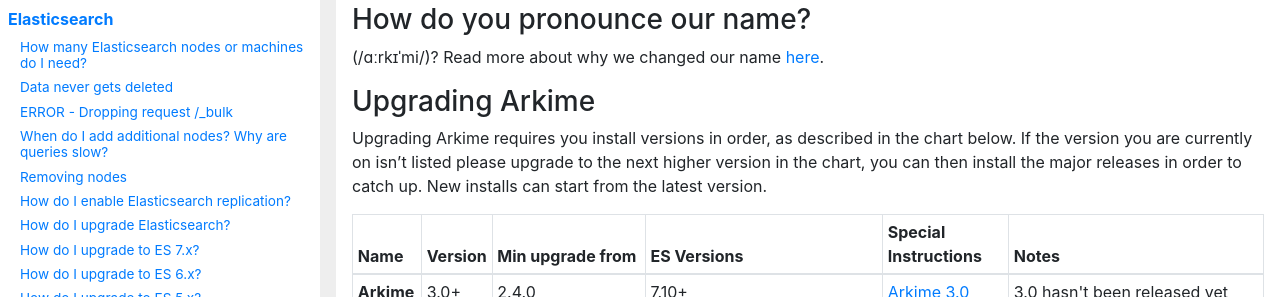
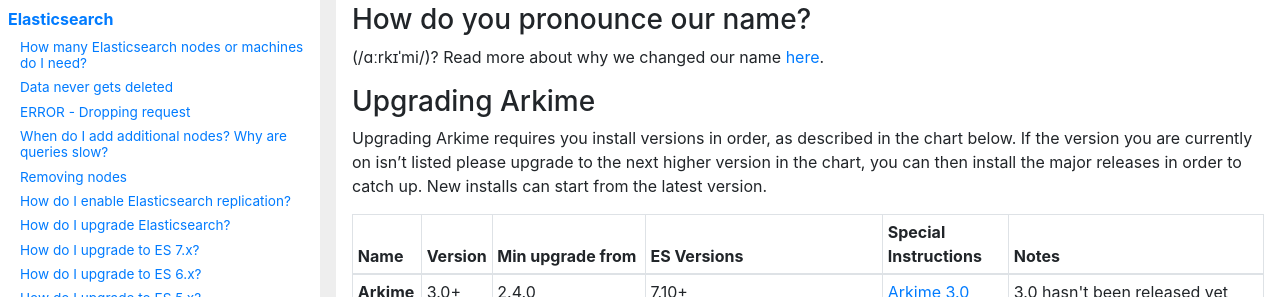
Before and after one commit to arkime/arkimeweb, a Jekyll site: the page built from faq.html, in a window 1280 px wide. Shown: the part 369-666 px from the top of the page. Built offline with Jekyll 4.4.1, drawn with Linux system fonts in a browser that asks for light colours.

Commit message:
remove _bulk from error msg to clarify

```diff
--- a/faq.html
+++ b/faq.html
@@ -131,9 +131,9 @@
         Data never gets deleted
       </a>
       <a class="nav-link nested"
-        href="#error-dropping-request-_bulk"
-        title="ERROR - Dropping request /_bulk">
-        ERROR - Dropping request /_bulk
+        href="#error-dropping-request"
+        title="ERROR - Dropping request">
+        ERROR - Dropping request
       </a>
       <a class="nav-link nested"
         href="#when-do-i-add-additional-nodes-why-are-queries-slow"
@@ -1126,8 +1126,9 @@
       </p>
 
 
-      <h3 id="error-dropping-request-_bulk">
-        ERROR - Dropping request /_bulk
+      <span id="error-dropping-request-_bulk"></span>
+      <h3 id="error-dropping-request">
+        ERROR - Dropping request
         <span class="fa fa-link small copy-link cursor-copy"
           onclick="copyLink(this, 'faq')">
         </span>
```
